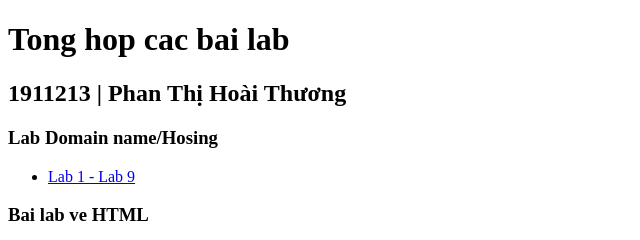
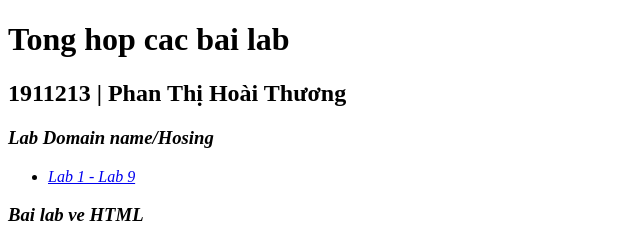
Before and after one commit to Hoaithuong1510/hoaithuong1510.github.io, a plain HTML site: page index.html in a window 1280 px wide. Shown: the top 240 px of the page, 0-640 px from the left. Drawn offline with Linux system fonts and the light colour scheme.

Commit message:
Chinh sua bai lab

```diff
--- a/index.html
+++ b/index.html
@@ -7,7 +7,7 @@
 
     <h2>1911213 | Phan Thị Hoài Thương</h2>
 
-    <h3>Lab Domain name/Hosing</h3>
+    <h3><em>Lab Domain name/Hosing<em></h3>
      <ul>
       <li>
         <a
```
